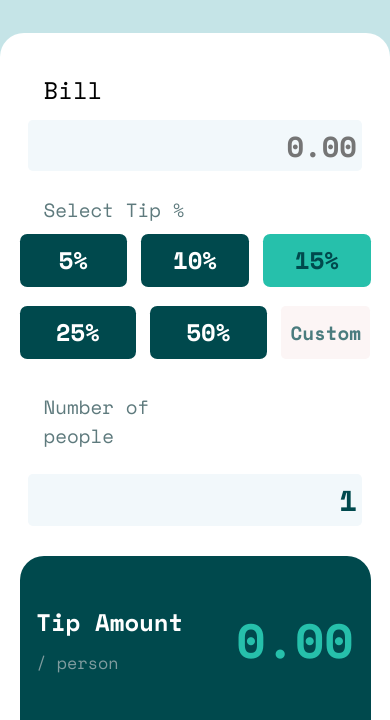
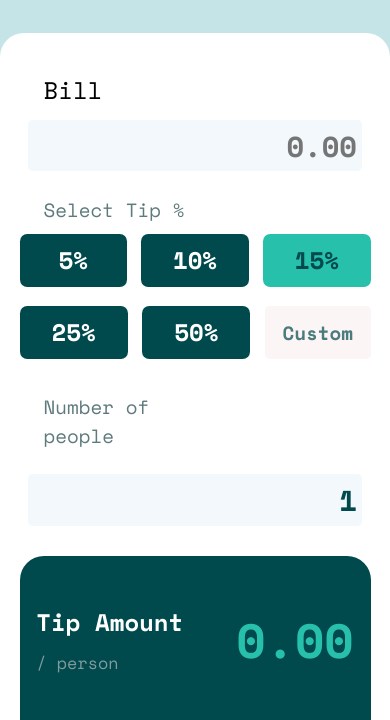
Before and after one commit to paulomiguelJS/calculatortip, a plain HTML site: page index.html in a window 390 px wide. Shown: the part 105-825 px from the top of the page. Drawn offline with nearby package versions, Linux system fonts and the light colour scheme.

Commit message:
Responsive adjustments / Input tip

```diff
--- a/style.css
+++ b/style.css
@@ -281,9 +281,15 @@ button {
   }
 
   #custom {
+
+    width: 37%;
+
     margin: .4rem 0;
+
     text-align: center;
+
     font-size: .8rem;
+
   }
 
   .totalContainer {
```
